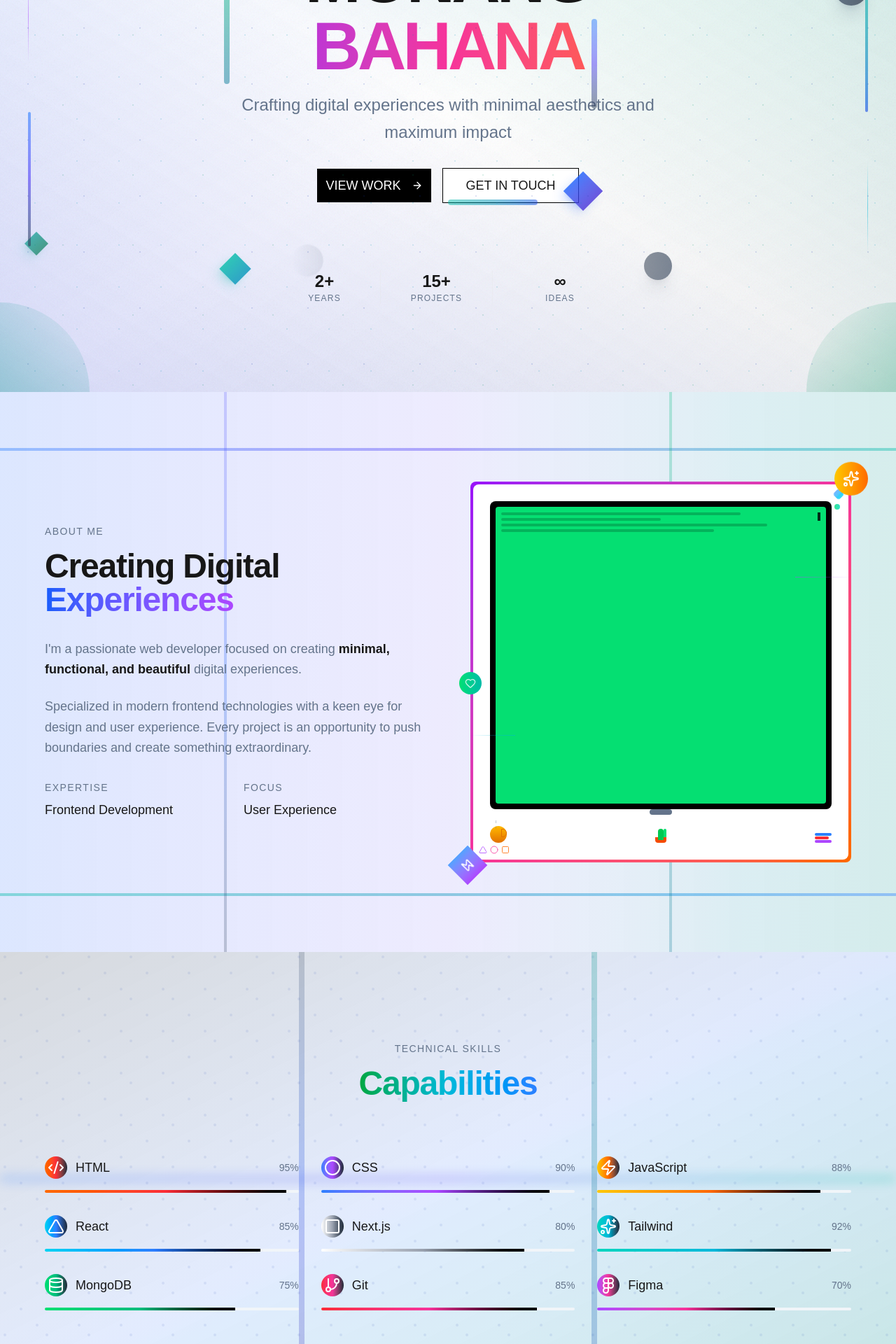
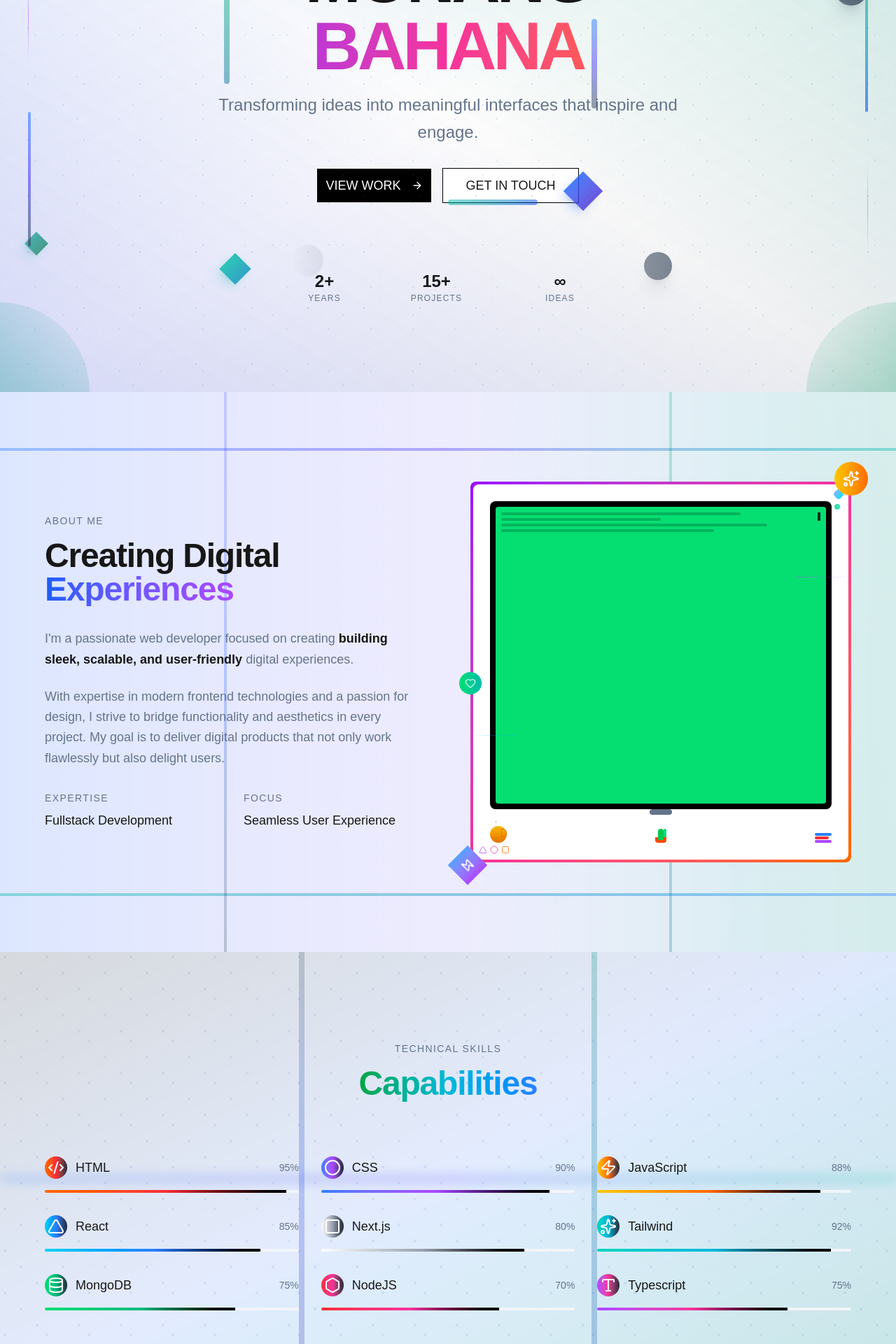
Before and after one commit to adekmo/Adekmo-Web, a Next.js app: page / in a window 1280 px wide. Shown: the part 240-2160 px from the top of the page at 70% size. Built offline with nearby package versions, Linux system fonts and the light colour scheme.

Commit message:
Update Some Caption

```diff
--- a/components/About.tsx
+++ b/components/About.tsx
@@ -27,21 +27,21 @@ const About = () => {
 
               <div className="space-y-6 text-lg text-muted-foreground leading-relaxed">
                 <p>
-                  I'm a passionate web developer focused on creating <strong className="text-foreground">minimal, functional, and beautiful</strong> digital experiences.
+                  I'm a passionate web developer focused on creating <strong className="text-foreground">building sleek, scalable, and user-friendly</strong> digital experiences.
                 </p>
                 <p>
-                  Specialized in modern frontend technologies with a keen eye for design and user experience. Every project is an opportunity to push boundaries and create something extraordinary.
+                  With expertise in modern frontend technologies and a passion for design, I strive to bridge functionality and aesthetics in every project. My goal is to deliver digital products that not only work flawlessly but also delight users.
                 </p>
               </div>
 
               <div className="grid grid-cols-2 gap-6">
                 <div className="space-y-2">
                   <div className="text-sm text-muted-foreground uppercase tracking-widest">Expertise</div>
-                  <div className="text-lg font-medium">Frontend Development</div>
+                  <div className="text-lg font-medium">Fullstack Development</div>
                 </div>
                 <div className="space-y-2">
                   <div className="text-sm text-muted-foreground uppercase tracking-widest">Focus</div>
-                  <div className="text-lg font-medium">User Experience</div>
+                  <div className="text-lg font-medium">Seamless User Experience</div>
                 </div>
               </div>
             </div>
--- a/components/Hero.tsx
+++ b/components/Hero.tsx
@@ -26,7 +26,7 @@ const Hero = () => {
             </h1>
 
             <p className="text-xl md:text-2xl text-muted-foreground max-w-2xl mx-auto leading-relaxed">
-              Crafting digital experiences with minimal aesthetics and maximum impact
+              Transforming ideas into meaningful interfaces that inspire and engage.
             </p>
           </div>
 
--- a/components/Projects.tsx
+++ b/components/Projects.tsx
@@ -2,27 +2,28 @@ import { Card, CardContent, CardDescription, CardHeader, CardTitle } from './ui/
 import { Badge } from './ui/badge'
 import { Button } from './ui/button'
 import { ExternalLink, Github } from 'lucide-react'
+import Link from 'next/link'
 
 const Projects = () => {
 
     const projects = [
         {
-        title: "E-commerce Platform",
-        description: "Minimalist shopping experience dengan micro-interactions dan performansi optimal.",
-        tech: ["Next.js", "TypeScript", "Stripe"],
+        title: "Travel Marketplace (Travoo)",
+        description: "Travoo is a modern travel marketplace platform that connects customers with trusted travel agents, making it easy to book travel packages quickly, securely, and transparently.",
+        tech: ["Next.js", "TypeScript", "MongoDb"],
         gradient: "from-purple-600 via-pink-500 to-black",
         accent: "from-purple-400 to-pink-400",
-        demo: "#",
-        github: "#"
+        demo: "https://travo-lake.vercel.app/packages",
+        github: "https://github.com/adekmo/travo"
         },
         {
-        title: "Hotel Booking App",
-        description: "Interface yang clean dengan search yang powerful dan booking yang seamless.",
-        tech: ["React", "Node.js", "MongoDB"],
+        title: "KamuTube",
+        description: "Kamutube is Youtube Clone where users can upload, watch, and engage with content seamlessly—just like YouTube, but built with our own unique touch",
+        tech: ["React", "Material UI", "RapidAPI"],
         gradient: "from-blue-600 via-cyan-500 to-black",
         accent: "from-blue-400 to-cyan-400",
-        demo: "#",
-        github: "#"
+        demo: "https://kamutube.netlify.app/",
+        github: "https://github.com/adekmo/KamuTube"
         },
         {
         title: "Travel Stories",
@@ -94,12 +95,16 @@ const Projects = () => {
                   </div>
                   <div className="absolute bottom-4 right-4">
                     <div className="flex gap-2">
+                      <Link href={project.demo}>
                           <Button size="icon" variant="secondary" className="w-8 h-8 rounded-full bg-white/20 backdrop-blur-sm border-0 hover:bg-white/30">
                             <ExternalLink className="w-4 h-4 text-white" />
                           </Button>
+                      </Link>
+                      <Link href={project.github}>
                         <Button size="icon" variant="secondary" className="w-8 h-8 rounded-full bg-white/20 backdrop-blur-sm border-0 hover:bg-white/30">
                           <Github className="w-4 h-4 text-white" />
                         </Button>
+                      </Link>
                     </div>
                   </div>
                 </div>
--- a/components/Skills.tsx
+++ b/components/Skills.tsx
@@ -1,4 +1,4 @@
-import { Circle, Code2, Database, Figma, GitBranch, Sparkles, Square, Triangle, Zap } from "lucide-react";
+import { Circle, Code2, Database, Figma, GitBranch, Hexagon, Sparkles, Square, Triangle, Type, Zap } from "lucide-react";
 
 const Skills = () => {
 
@@ -10,8 +10,8 @@ const Skills = () => {
         { name: "Next.js", level: 80, color: "from-white via-gray-400 to-black", icon: <Square className="w-6 h-6" /> },
         { name: "Tailwind", level: 92, color: "from-teal-400 via-cyan-500 to-black", icon: <Sparkles className="w-6 h-6" /> },
         { name: "MongoDB", level: 75, color: "from-green-400 via-emerald-500 to-black", icon: <Database className="w-6 h-6" /> },
-        { name: "Git", level: 85, color: "from-red-500 via-pink-500 to-black", icon: <GitBranch className="w-6 h-6" /> },
-        { name: "Figma", level: 70, color: "from-purple-500 via-pink-500 to-black", icon: <Figma className="w-6 h-6" /> },
+        { name: "NodeJS", level: 70, color: "from-red-500 via-pink-500 to-black", icon: <Hexagon className="w-6 h-6" /> },
+        { name: "Typescript", level: 75, color: "from-purple-500 via-pink-500 to-black", icon: <Type className="w-6 h-6" /> },
     ];
   return (
     <section id="skills" className="py-32 px-6 bg-gradient-to-br from-slate-700/20 via-blue-600/12 to-teal-600/20 relative">
```
Lines whose indentation alone changed are shown as unchanged.
